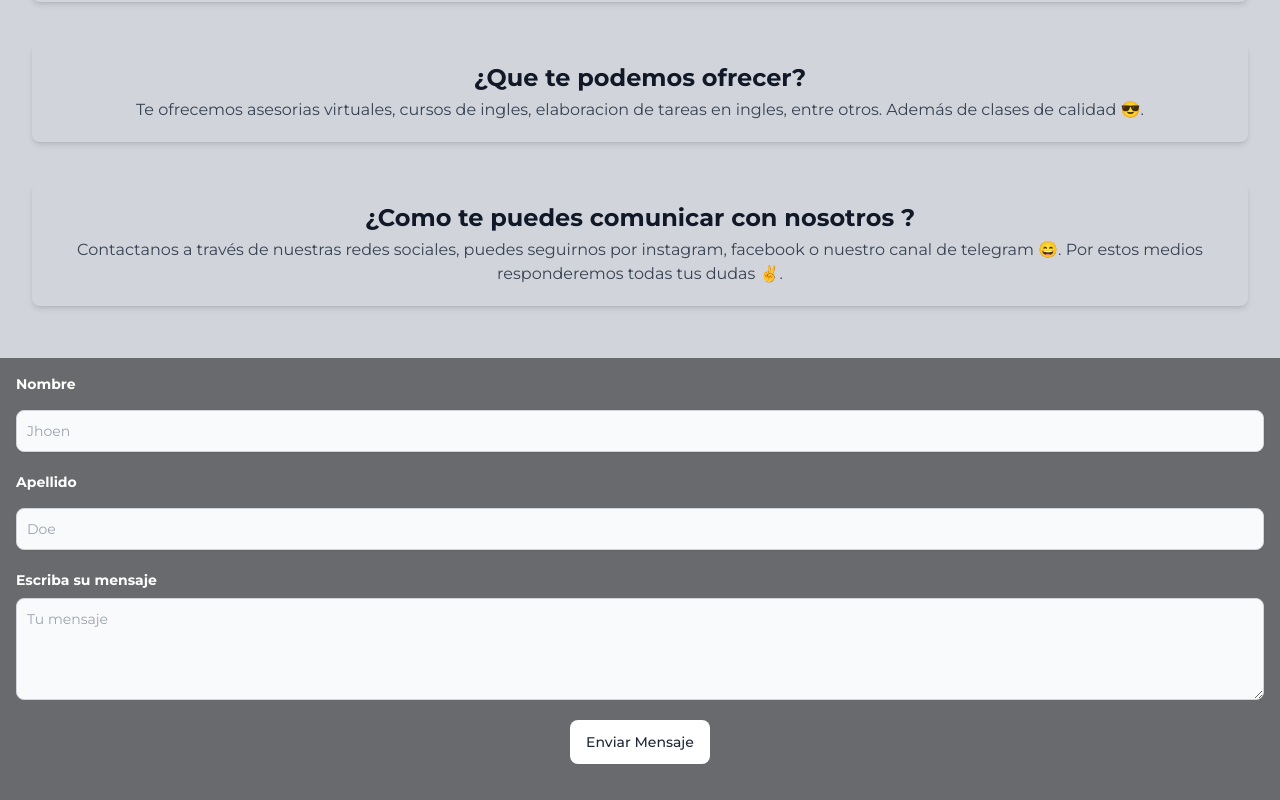
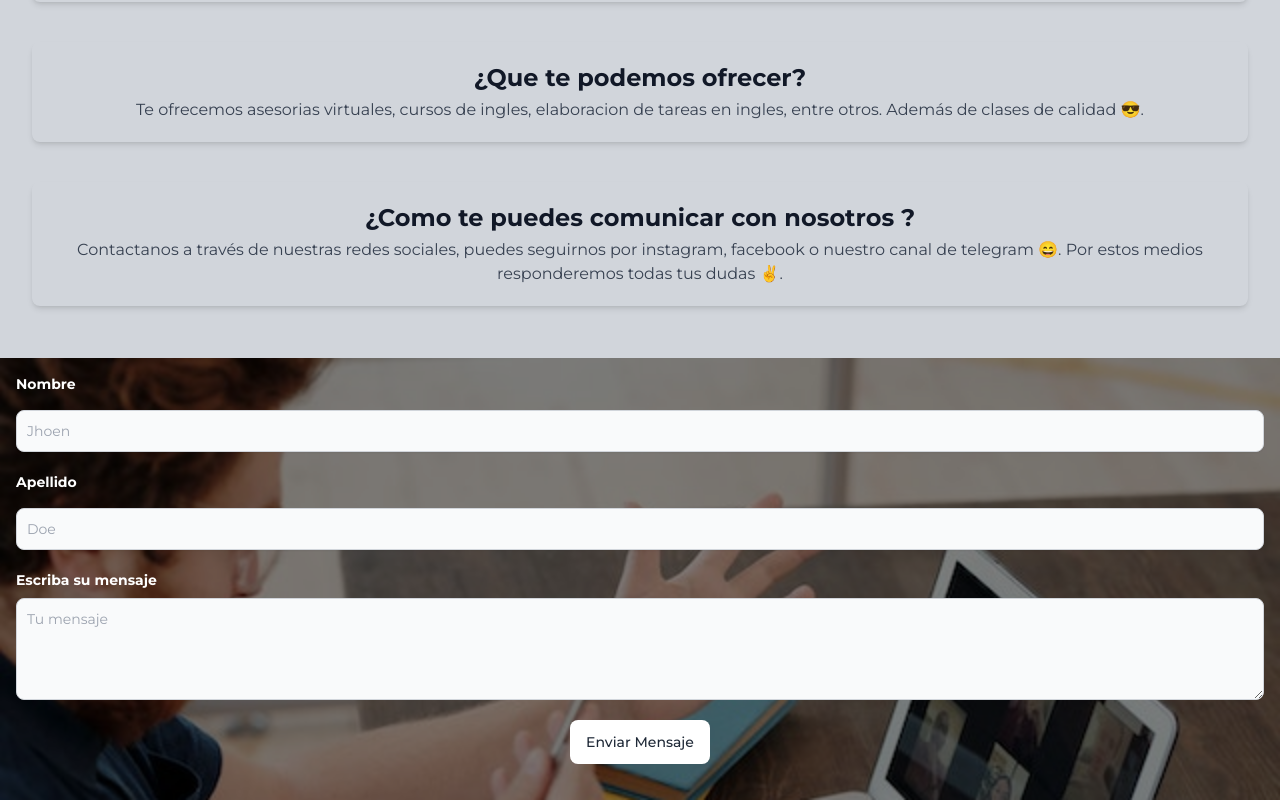
Before and after one commit to Csc32/English_Page, a React (Vite) app: page / in a window 1280 px wide. Shown: the part 2886-3686 px from the top of the page. Built offline with nearby package versions, Linux system fonts and the light colour scheme.

Commit message:
style: fix bg image that doesnt display img

```diff
--- a/src/App.jsx
+++ b/src/App.jsx
@@ -26,7 +26,7 @@ function App() {
       <section
         className="w-full p-4 flex flex-col justify-center items-center gap-10 mt-5 relative bg-cover"
         style={{
-          backgroundImage: `url(${bgImage}) no-repeat`,
+          backgroundImage: `url(${bgImage})`,
         }}
       >
         <div className="absolute inset-0 bg-black opacity-50"></div>
```
